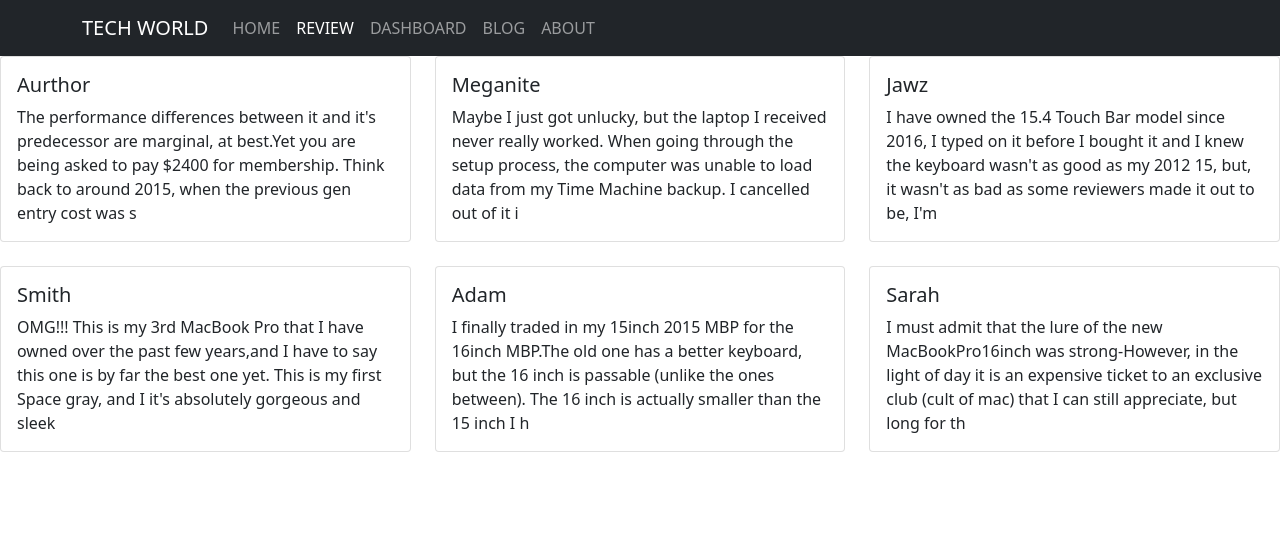
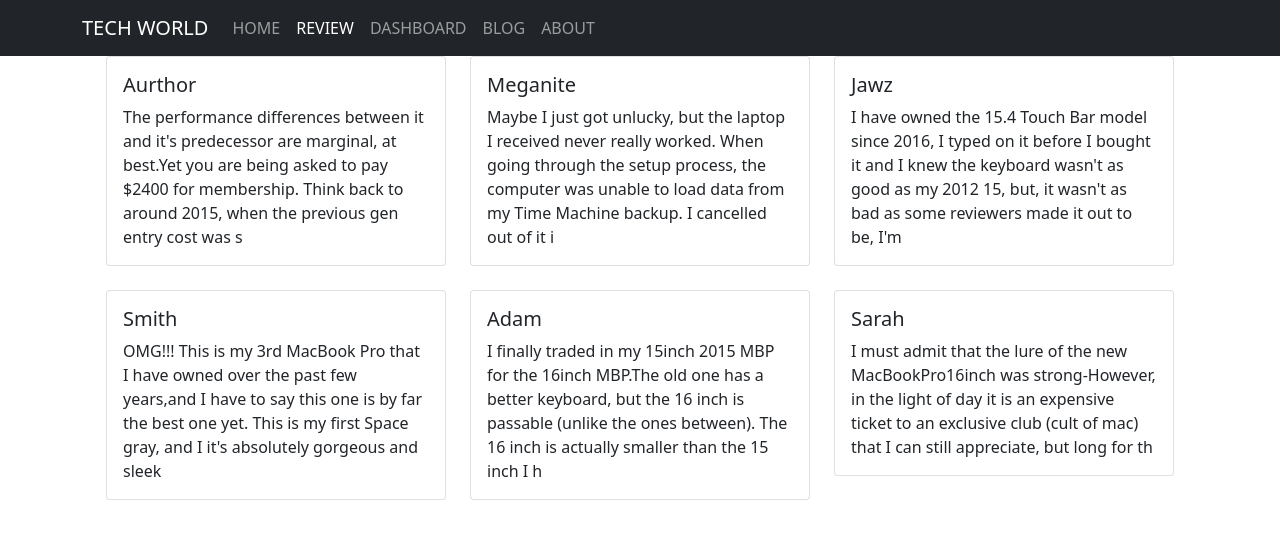
Before and after one commit to Hridoy776/product-analysis-website, a React (Create React App) app: page /review in a window 1280 px wide. Shown: the top 538 px of the page. Built offline with nearby package versions, Linux system fonts and the light colour scheme.

Commit message:
naavigate with button added

```diff
--- a/src/Components/AllReview/AllReview.js
+++ b/src/Components/AllReview/AllReview.js
@@ -7,10 +7,10 @@
 
   return (
     <>
-      <Row xs={1} md={2} lg={3} className="g-4">
+      <Row xs={1} md={2} lg={3} className="g-4 container mx-auto">
       {
           reviews.map(singlereview=>{return <Col>
-            <Card>
+            <Card >
               <Card.Body>
                 <Card.Title>{singlereview.name}</Card.Title>
                 <Card.Text>{singlereview.review.slice(0, 200)}</Card.Text>
--- a/src/Components/Home/Home.js
+++ b/src/Components/Home/Home.js
@@ -5,6 +5,11 @@
 import Review from "../Review/Review";
 
 const Home = () => {
+    const [reviews]=useReview()
+    const navigate=useNavigate()
+    const seeAllReviews=()=>{
+        navigate('/review')
+    }
   return (
       <>
     <section className="container" >
@@ -34,7 +39,7 @@
          {reviews.slice(0,3).map(review=><Review key={review.id} singlereview={review}></Review>)}
         </Row>
         <div className="d-flex justify-content-center my-3">
-        <button className="btn btn-primary w-25 ">see all reviews</button>
+        <button onClick={seeAllReviews} className="btn btn-primary w-25 ">see all reviews</button>
         </div>
     </section>
     </>
```
